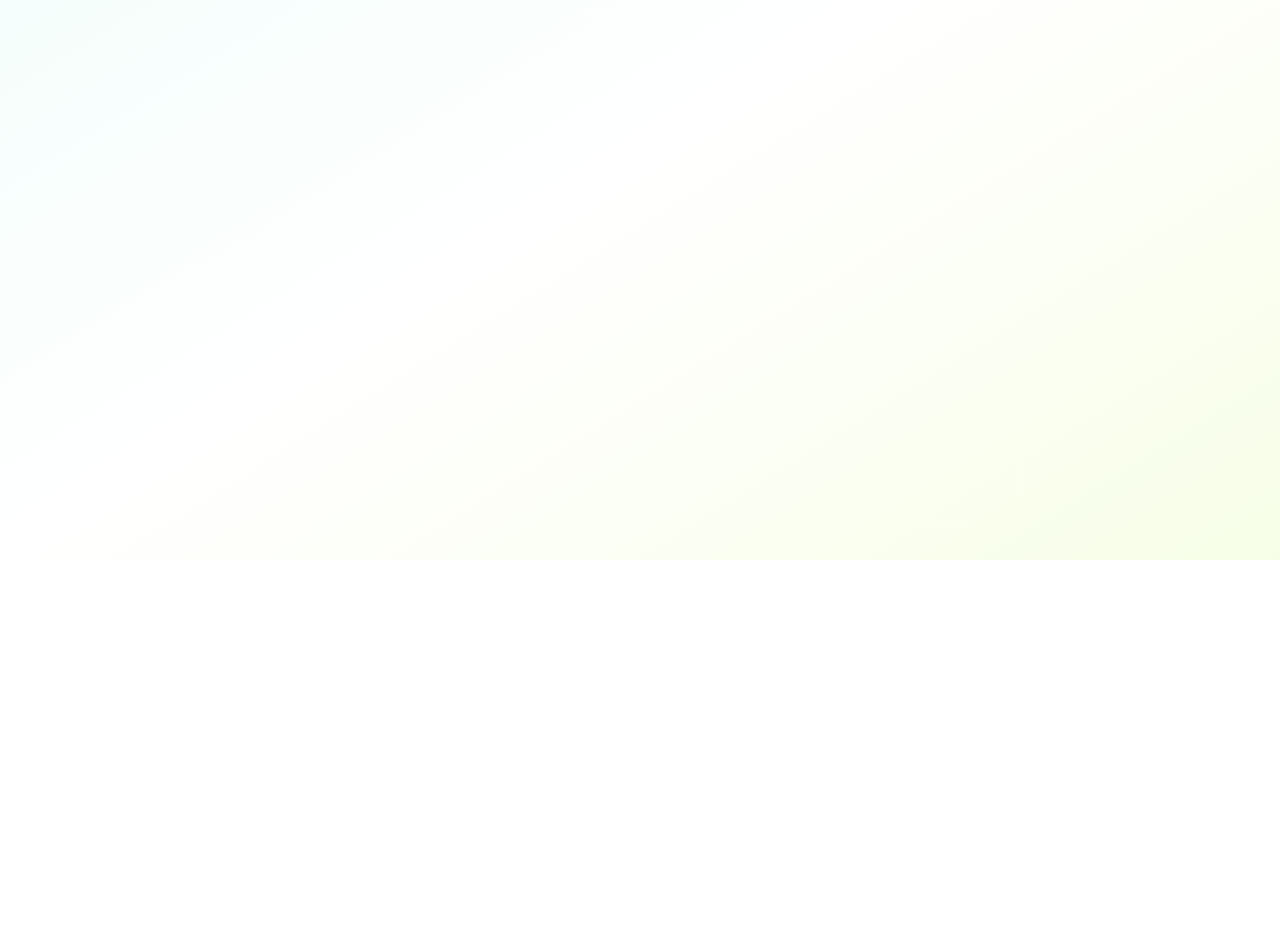
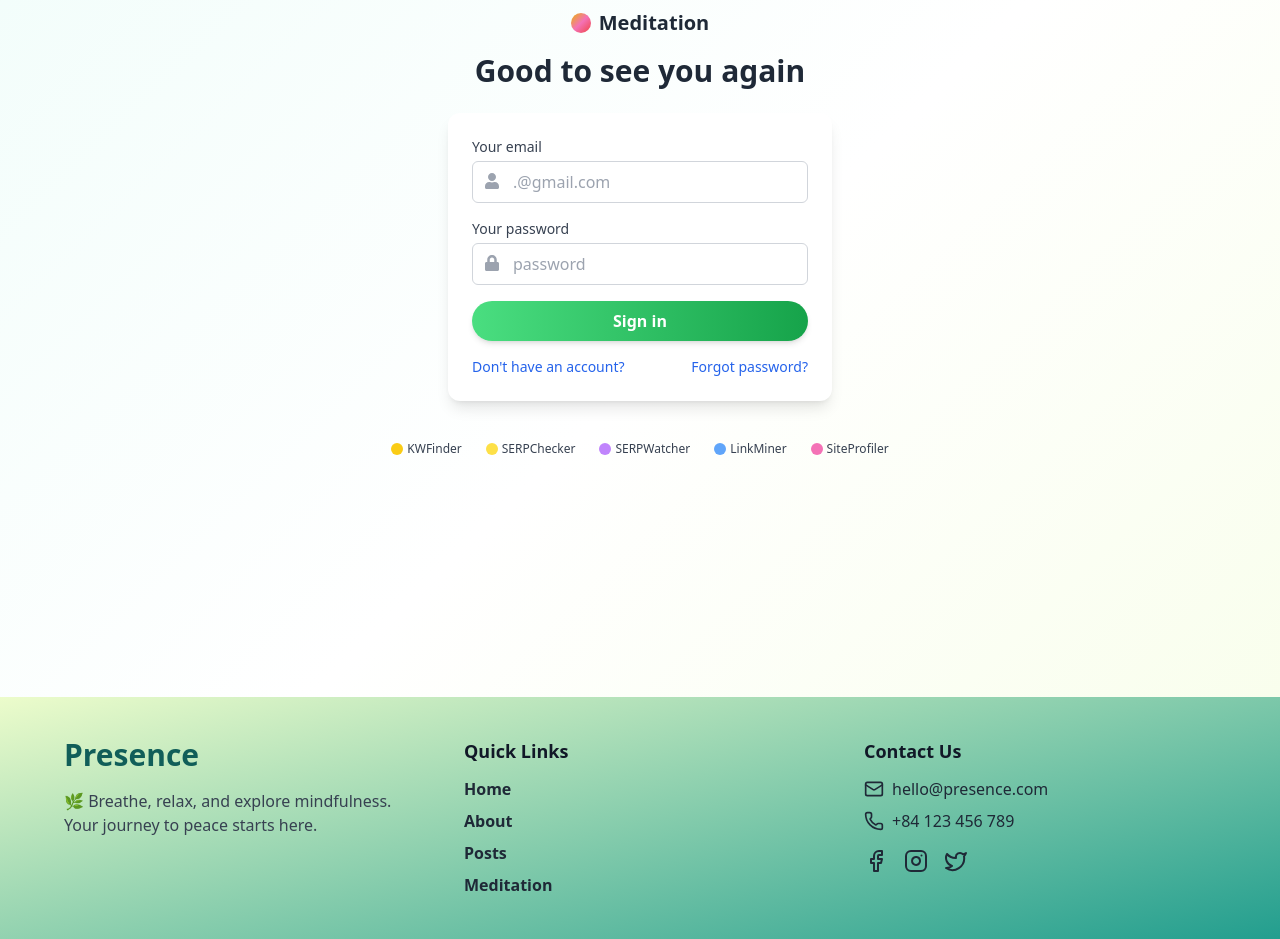
Before and after one commit to Vohoangtuanhdhtdm/meditationweb, a React (Vite) app: page /Sign/Signin in a window 1280 px wide. Shown: the part 240-1179 px from the top of the page. Before the commit the page ends 800 px from the top, so only its background shows below. Built offline with nearby package versions, Linux system fonts and the light colour scheme.

Commit message:
Đừng có lỗi nữa màaa

```diff
--- a/src/routes/Sign/Signin.tsx
+++ b/src/routes/Sign/Signin.tsx
@@ -1,9 +1,115 @@
-import { createFileRoute } from '@tanstack/react-router'
+// src/routes/sign/signin.tsx
 
-export const Route = createFileRoute('/Sign/Signin')({
-  component: RouteComponent,
-})
+import { useState } from "react";
+import { FaLock, FaUser } from "react-icons/fa";
+import { createFileRoute } from "@tanstack/react-router"; // Thêm để khai báo route
 
-function RouteComponent() {
-  return <div>Hello "/Sign/Signin"!</div>
+// Khai báo route để TanStack Router nhận diện file này là một route
+export const Route = createFileRoute("/Sign/Signin")({
+  component: Signin,
+});
+
+export default function Signin() {
+  const [email, setEmail] = useState("");
+  const [password, setPassword] = useState("");
+
+  const handleLogin = (e: React.FormEvent<HTMLFormElement>) => {
+    e.preventDefault();
+    alert(`Email: ${email}, Password: ${password}`);
+  };
+
+  return (
+    <div className="min-h-screen bg-green-10 text-black p-10 relative flex flex-col items-center justify-center px-4">
+      {/* Logo */}
+      <div className="flex items-center gap-2 mb-4">
+        <div className="w-5 h-5 rounded-full bg-gradient-to-br from-yellow-500 via-pink-400 to-red-500"></div>
+        <h1 className="text-xl font-bold text-gray-800">Meditation</h1>
+      </div>
+
+      {/* Title */}
+      <h2 className="text-2xl md:text-3xl font-semibold text-gray-800 mb-6">
+        Good to see you again
+      </h2>
+
+      {/* Form */}
+      <form
+        onSubmit={handleLogin}
+        className="bg-white rounded-xl shadow-lg p-6 w-full max-w-sm space-y-4"
+      >
+        <div>
+          <label className="block text-sm font-medium text-gray-700 mb-1">
+            Your email
+          </label>
+          <div className="relative">
+            <FaUser className="absolute top-3 left-3 text-gray-400" />
+            <input
+              type="email"
+              placeholder=".@gmail.com"
+              value={email}
+              onChange={(e) => setEmail(e.target.value)}
+              className="w-full pl-10 pr-4 py-2 border border-gray-300 rounded-md focus:outline-none focus:ring-2 focus:ring-yellow-400"
+              required
+            />
+          </div>
+        </div>
+
+        <div>
+          <label className="block text-sm font-medium text-gray-700 mb-1">
+            Your password
+          </label>
+          <div className="relative">
+            <FaLock className="absolute top-3 left-3 text-gray-400" />
+            <input
+              type="password"
+              placeholder="password"
+              value={password}
+              onChange={(e) => setPassword(e.target.value)}
+              className="w-full pl-10 pr-4 py-2 border border-gray-300 rounded-md focus:outline-none focus:ring-2 focus:ring-yellow-400"
+              required
+            />
+          </div>
+        </div>
+
+        <button
+          type="submit"
+          className="w-full bg-gradient-to-r from-green-400 to-green-600 text-white font-bold py-2 rounded-full shadow-md hover:opacity-90 transition"
+        >
+          Sign in
+        </button>
+
+        <div className="flex justify-between text-sm mt-2">
+          <a href="#" className="text-blue-600 hover:underline">
+            Don't have an account?
+          </a>
+          <a href="#" className="text-blue-600 hover:underline">
+            Forgot password?
+          </a>
+        </div>
+      </form>
+
+      {/* Footer icons */}
+      <div className="flex gap-6 mt-10 text-xs text-gray-700">
+        <span className="flex items-center gap-1">
+          <div className="w-3 h-3 bg-yellow-400 rounded-full" />
+          KWFinder
+        </span>
+        <span className="flex items-center gap-1">
+          <div className="w-3 h-3 bg-yellow-300 rounded-full" />
+          SERPChecker
+        </span>
+        <span className="flex items-center gap-1">
+          <div className="w-3 h-3 bg-purple-400 rounded-full" />
+          SERPWatcher
+        </span>
+        <span className="flex items-center gap-1">
+          <div className="w-3 h-3 bg-blue-400 rounded-full" />
+          LinkMiner
+        </span>
+        <span className="flex items-center gap-1">
+          <div className="w-3 h-3 bg-pink-400 rounded-full" />
+          SiteProfiler
+        </span>
+      </div>
+    </div>
+  );
 }
--- a/src/routes/Sign/Signup.tsx
+++ b/src/routes/Sign/Signup.tsx
@@ -1,9 +1,104 @@
-import { createFileRoute } from '@tanstack/react-router'
+import { useState } from "react";
+import { FaLock, FaUser, FaEnvelope } from "react-icons/fa";
+import { createFileRoute } from "@tanstack/react-router";
 
-export const Route = createFileRoute('/Sign/Signup')({
-  component: RouteComponent,
-})
+export const Route = createFileRoute("/Sign/Signup")({
+  component: Signup,
+});
 
-function RouteComponent() {
-  return <div>Hello "/Sign/Signup"!</div>
+export default function Signup() {
+  const [name, setName] = useState("");
+  const [email, setEmail] = useState("");
+  const [password, setPassword] = useState("");
+
+  const handleSignup = (e: React.FormEvent<HTMLFormElement>) => {
+    e.preventDefault();
+    alert(`Name: ${name}, Email: ${email}, Password: ${password}`);
+  };
+
+  return (
+    <div className="min-h-screen bg-gradient-to-b from-blue-50 to-white flex flex-col items-center justify-center px-4">
+      {/* Logo */}
+      <div className="flex items-center gap-2 mb-4">
+        <div className="w-5 h-5 rounded-full bg-gradient-to-br from-purple-400 via-pink-400 to-red-500"></div>
+        <h1 className="text-xl font-bold text-gray-800">Meditation</h1>
+      </div>
+
+      {/* Title */}
+      <h2 className="text-2xl md:text-3xl font-semibold text-gray-800 mb-6">
+        Create your account
+      </h2>
+
+      {/* Form */}
+      <form
+        onSubmit={handleSignup}
+        className="bg-white rounded-xl shadow-lg p-6 w-full max-w-sm space-y-4"
+      >
+        <div>
+          <label className="block text-sm font-medium text-gray-700 mb-1">
+            Your name
+          </label>
+          <div className="relative">
+            <FaUser className="absolute top-3 left-3 text-gray-400" />
+            <input
+              type="text"
+              placeholder="Your full name"
+              value={name}
+              onChange={(e) => setName(e.target.value)}
+              className="w-full pl-10 pr-4 py-2 border border-gray-300 rounded-md focus:outline-none focus:ring-2 focus:ring-purple-400"
+              required
+            />
+          </div>
+        </div>
+
+        <div>
+          <label className="block text-sm font-medium text-gray-700 mb-1">
+            Your email
+          </label>
+          <div className="relative">
+            <FaEnvelope className="absolute top-3 left-3 text-gray-400" />
+            <input
+              type="email"
+              placeholder="example@gmail.com"
+              value={email}
+              onChange={(e) => setEmail(e.target.value)}
+              className="w-full pl-10 pr-4 py-2 border border-gray-300 rounded-md focus:outline-none focus:ring-2 focus:ring-purple-400"
+              required
+            />
+          </div>
+        </div>
+
+        <div>
+          <label className="block text-sm font-medium text-gray-700 mb-1">
+            Create password
+          </label>
+          <div className="relative">
+            <FaLock className="absolute top-3 left-3 text-gray-400" />
+            <input
+              type="password"
+              placeholder="Choose a strong password"
+              value={password}
+              onChange={(e) => setPassword(e.target.value)}
+              className="w-full pl-10 pr-4 py-2 border border-gray-300 rounded-md focus:outline-none focus:ring-2 focus:ring-purple-400"
+              required
+            />
+          </div>
+        </div>
+
+        <button
+          type="submit"
+          className="w-full bg-gradient-to-r from-green-400 to-green-600 text-white font-bold py-2 rounded-full shadow-md hover:opacity-90 transition"
+        >
+          Sign up
+        </button>
+
+        <div className="text-sm mt-2 text-center">
+          Already have an account?{" "}
+          <a href="/sign/signin" className="text-blue-600 hover:underline">
+            Sign in
+          </a>
+        </div>
+      </form>
+    </div>
+  );
 }
--- a/src/routes/__root.tsx
+++ b/src/routes/__root.tsx
@@ -2,6 +2,9 @@ import { Button } from "@/components/ui/button";
 import { createRootRoute, Link, Outlet } from "@tanstack/react-router";
 import { TanStackRouterDevtools } from "@tanstack/react-router-devtools";
 import { motion } from "framer-motion";
+import { Mail, Phone, Facebook, Instagram, Twitter } from "lucide-react";
+
+
 
 export const Route = createRootRoute({
   component: () => (
@@ -44,15 +47,29 @@ export const Route = createRootRoute({
             </Link>
           </Button>
 
+          <Link to="/plan/PlanPage" className="block">
           <Button
             variant="ghost"
             className="text-gray-700 hover:text-teal-600 transition-colors"
           >
-            Login
+            Plan
           </Button>
-          <Button className="bg-gradient-to-r from-teal-500 to-lime-500 hover:from-teal-600 hover:to-lime-600 text-white rounded-full px-6 shadow-lg transition-all">
+          </Link>
+
+          <Link to="/Sign/Signin" className="block">
+          <Button
+            variant="ghost"
+            className="text-gray-700 hover:text-teal-600 transition-colors"
+          >
             Sign In
           </Button>
+          </Link>
+
+          <Link to="/Sign/Signup" className="block">
+          <Button className="bg-gradient-to-r from-teal-500 to-lime-500 hover:from-teal-600 hover:to-lime-600 text-white rounded-full px-6 shadow-lg transition-all">
+            Sign Up
+          </Button>
+          </Link>
         </nav>
       </header>
 
@@ -60,7 +77,57 @@ export const Route = createRootRoute({
       <div>
         <Outlet />
       </div>
+
+
+      <footer className="mt-16 bg-gradient-to-br from-lime-100 to-teal-600 text-gray-800 py-10 px-6">
+        <div className="max-w-6xl mx-auto grid grid-cols-1 md:grid-cols-3 gap-12 text-base">
+          {/* Logo + Mô tả */}
+          <div>
+            <h2 className="text-3xl font-extrabold mb-4 text-teal-800">Presence</h2>
+            <p className="text-gray-700 font-medium">
+              🌿 Breathe, relax, and explore mindfulness.<br />
+              Your journey to peace starts here.
+            </p>
+          </div>
+
+          {/* Liên kết nhanh */}
+          <div>
+            <h3 className="text-lg font-bold mb-3 text-gray-900">Quick Links</h3>
+            <ul className="space-y-2 font-semibold">
+              <li><Link to="/" className="hover:text-white transition-colors"> Home</Link></li>
+              <li><Link to="/about" className="hover:text-white transition-colors"> About</Link></li>
+              <li><Link to="/posts" className="hover:text-white transition-colors"> Posts</Link></li>
+              <li><Link to="/discipline" className="hover:text-white transition-colors"> Meditation</Link></li>
+            </ul>
+          </div>
+
+          {/* Thông tin liên hệ + mạng xã hội */}
+          <div>
+            <h3 className="text-lg font-bold mb-3 text-gray-900">Contact Us</h3>
+            <div className="flex items-center gap-2 text-gray-800 mb-2">
+              <Mail className="w-5 h-5" />
+              <span className="font-medium">hello@presence.com</span>
+            </div>
+            <div className="flex items-center gap-2 text-gray-800 mb-4">
+              <Phone className="w-5 h-5" />
+              <span className="font-medium">+84 123 456 789</span>
+            </div>
+
+            <div className="flex gap-4">
+              <a href="#" className="hover:text-white"><Facebook /></a>
+              <a href="#" className="hover:text-white"><Instagram /></a>
+              <a href="#" className="hover:text-white"><Twitter /></a>
+            </div>
+          </div>
+        </div>
+
+        <div className="text-center text-sm text-gray-700 font-semibold mt-10">
+          © {new Date().getFullYear()} Presence. All rights reserved.
+        </div>
+      </footer>
+
       <TanStackRouterDevtools />
     </div>
   ),
+
 });
--- a/src/routes/dmt.tsx
+++ b/src/routes/dmt.tsx
@@ -1,9 +1,6 @@
-import { createFileRoute } from '@tanstack/react-router'
+import { createFileRoute } from "@tanstack/react-router";
+import DMTPage from "../Content/DMTPage";
 
-export const Route = createFileRoute('/dmt')({
-  component: RouteComponent,
-})
-
-function RouteComponent() {
-  return <div>Hello "/dmt"!</div>
-}
+export const Route = createFileRoute("/dmt")({
+  component: DMTPage,
+});
```
Also changed, not shown: src/routes/meditate.tsx (+10 -5 lines), tsconfig.json (line endings or trailing spaces).
